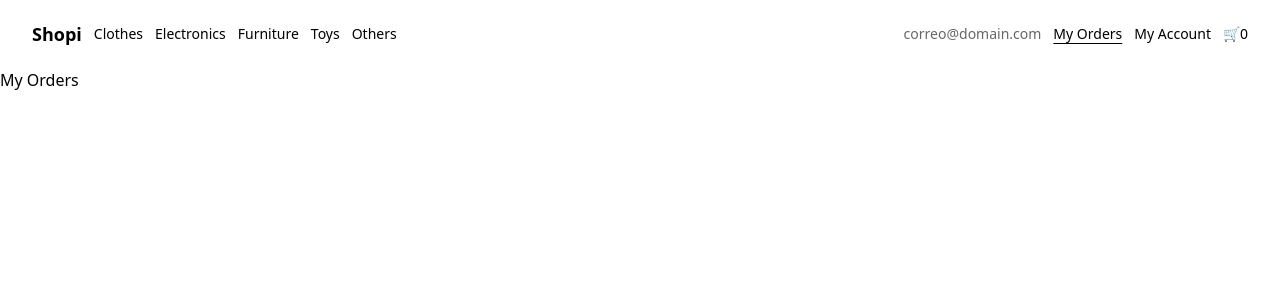
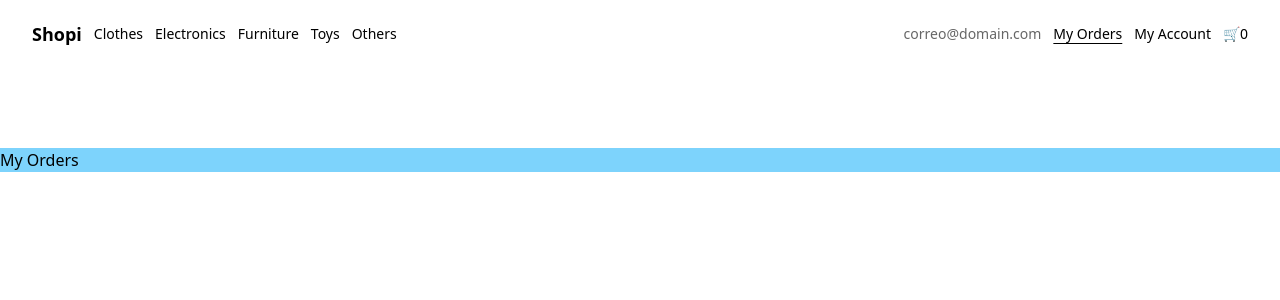
Before and after one commit to cdramirezh/vite-react-tailwind, a React (Vite) app: page /my-orders in a window 1280 px wide. Shown: the top 300 px of the page. Built offline with nearby package versions, Linux system fonts and the light colour scheme.

Commit message:
Layout component

```diff
--- /dev/null
+++ b/src/components/Navbar/Layout/index.jsx
@@ -0,0 +1,5 @@
+const Layout = ({ children }) => {
+	return <div className="flex-col flex-col mt-20 items-center">{children}</div>;
+};
+
+export { Layout };
--- a/src/pages/App/index.jsx
+++ b/src/pages/App/index.jsx
@@ -3,6 +3,7 @@ import { MyAccount } from "../MyAccount";
 import { MyOrder } from "../MyOrder";
 import { MyOrders } from "../MyOrders";
 import { Home } from "../Home";
+import { Layout } from "../../components/Navbar/Layout";
 import { Navbar } from "../../components/Navbar";
 import { NotFound } from "../NotFound";
 import { SingIn } from "../SingIn";
@@ -25,7 +26,9 @@ const App = () => {
 		<>
 			<BrowserRouter>
 				<Navbar />
-				<AppRoutes />
+				<Layout>
+					<AppRoutes />
+				</Layout>
 			</BrowserRouter>
 		</>
 	);
--- a/src/pages/MyOrders/index.jsx
+++ b/src/pages/MyOrders/index.jsx
@@ -1,8 +1,8 @@
 function MyOrders() {
 	return (
-		<>
+		<div className="bg-sky-300">
 			My Orders
-		</>
+		</div>
 	)
 }
 
```
